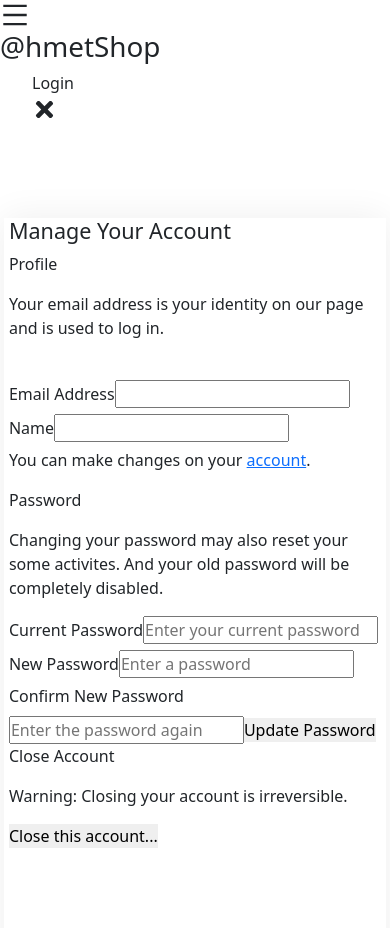
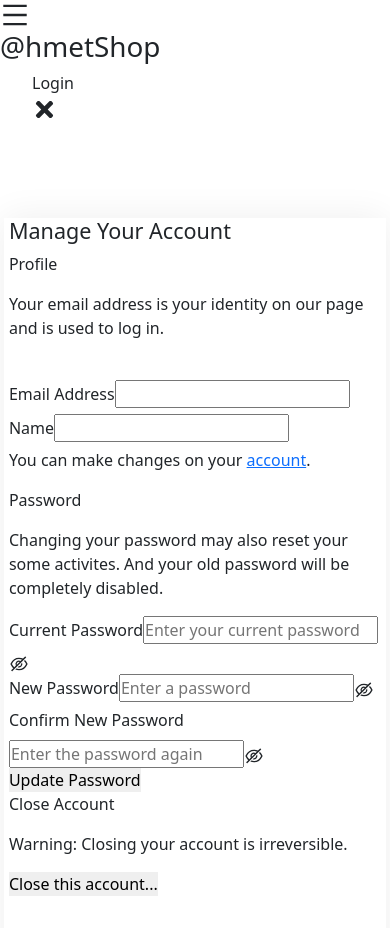
Before and after one commit to ruyisbaros/mern-e-commerce-Nov, a React (Create React App) app in the folder client/: page /profile/1 in a window 390 px wide. Shown: the top 928 px of the page. Built offline with nearby package versions, Linux system fonts and the light colour scheme.

Commit message:
change password

```diff
--- a/client/src/components/AdminHeader.jsx
+++ b/client/src/components/AdminHeader.jsx
@@ -107,7 +107,11 @@ const AdminHeader = () => {
               </Link>
             </li>
             <li className="profile_avatar">
-              <Link to={`/profile/${currentUser._id}`} className="link_class">
+              <Link
+                onClick={() => setMenu(false)}
+                to={`/profile/${currentUser._id}`}
+                className="link_class"
+              >
                 <img src={currentUser?.avatar?.url} alt="" />
               </Link>
             </li>
--- a/client/src/components/Header.jsx
+++ b/client/src/components/Header.jsx
@@ -96,7 +96,11 @@ const HeaderClient = () => {
               </Link>
             </li>
             <li className="profile_avatar">
-              <Link to={`/profile/${currentUser._id}`} className="link_class">
+              <Link
+                onClick={() => setMenu(false)}
+                to={`/profile/${currentUser._id}`}
+                className="link_class"
+              >
                 <img src={currentUser?.avatar?.url} alt="" />
               </Link>
             </li>
--- a/client/src/pages/ProfileDetail.jsx
+++ b/client/src/pages/ProfileDetail.jsx
@@ -3,11 +3,59 @@ import { useDispatch, useSelector } from "react-redux";
 import axios from "axios";
 import { toast } from "react-toastify";
 import { Link } from "react-router-dom";
+import { loadingFinish, loadingStart } from "../redux/loadSlicer";
+import { useState } from "react";
+import { AiOutlineEye, AiOutlineEyeInvisible } from "react-icons/ai";
 
 const ProfileDetail = () => {
   const dispatch = useDispatch();
   const { token, currentUser } = useSelector((store) => store.currentUser);
   console.log(currentUser);
+  const [currentPassType, setCurrentPassType] = useState(false);
+  const [newpassType, setNewPassType] = useState(false);
+  const [confPassType, setConfPassType] = useState(false);
+  const [pwdCredentials, setPwdCredentials] = useState({
+    current_password: "",
+    new_password: "",
+    conf_password: "",
+  });
+  const { current_password, new_password, conf_password } = pwdCredentials;
+
+  const handleInput = (e) => {
+    const { name, value } = e.target;
+    setPwdCredentials({ ...pwdCredentials, [name]: value });
+  };
+
+  const updatePassword = async (e) => {
+    e.preventDefault();
+    if (new_password === conf_password) {
+      try {
+        dispatch(loadingStart());
+        const { data } = await axios.patch(
+          `/api/v1/auth/update_pwd/${currentUser._id}`,
+          { current_password, new_password },
+          {
+            headers: {
+              Authorization: token,
+            },
+          }
+        );
+        dispatch(loadingFinish());
+        toast.success(data.message);
+        setPwdCredentials({
+          ...pwdCredentials,
+          current_password: "",
+          new_password: "",
+          conf_password: "",
+        });
+      } catch (error) {
+        dispatch(loadingFinish());
+        toast.error(error.response.data.message);
+      }
+    } else {
+      toast.error("Passwords do not match!");
+    }
+  };
 
   return (
     <div className="profile_detail_box">
@@ -44,15 +92,24 @@ const ProfileDetail = () => {
           </p>
         </div>
         <div className="profile_detail_password-right">
-          <form>
+          <form onSubmit={updatePassword}>
             <div className="current_p">
-              <label htmlFor="password">Current Password</label>
+              <label htmlFor="current_password">Current Password</label>
               <input
-                name="password"
-                id="password"
-                type="password"
+                name="current_password"
+                id="current_password"
+                type={currentPassType ? "text" : "password"}
                 placeholder="Enter your current password"
+                value={current_password}
+                onChange={handleInput}
               />
+              <small onClick={() => setCurrentPassType(!currentPassType)}>
+                {currentPassType ? (
+                  <AiOutlineEye size={20} />
+                ) : (
+                  <AiOutlineEyeInvisible size={20} />
+                )}
+              </small>
             </div>
 
             <div className="updadet_p">
@@ -62,17 +119,36 @@ const ProfileDetail = () => {
               <input
                 name="new_password"
                 id="new_password"
-                type="password"
+                type={newpassType ? "text" : "password"}
                 placeholder="Enter a password"
               />
-
+              <small
+                className="small_new"
+                onClick={() => setNewPassType(!newpassType)}
+              >
+                {newpassType ? (
+                  <AiOutlineEye size={20} />
+                ) : (
+                  <AiOutlineEyeInvisible size={20} />
+                )}
+              </small>
               <label htmlFor="conf_password">Confirm New Password</label>
               <input
                 name="conf_password"
                 id="conf_password"
-                type="password"
+                type={confPassType ? "text" : "password"}
                 placeholder="Enter the password again"
               />
+              <small
+                className="small_conf"
+                onClick={() => setConfPassType(!confPassType)}
+              >
+                {confPassType ? (
+                  <AiOutlineEye size={20} />
+                ) : (
+                  <AiOutlineEyeInvisible size={20} />
+                )}
+              </small>
               <button type="submit" className="update_password">
                 Update Password
               </button>
--- a/client/src/styles/profile_detail.css
+++ b/client/src/styles/profile_detail.css
@@ -71,7 +71,30 @@
 .current_p {
   padding-bottom: 3rem;
   border-bottom: 1px solid #eee;
+  /* background: #ccc; */
+  position: relative;
 }
+.current_p > small {
+  position: absolute;
+  right: 10px;
+  top: 2.5rem;
+  cursor: pointer;
+}
+.updadet_p {
+  /* background: #eee; */
+  position: relative;
+}
+.updadet_p .small_new,
+.updadet_p .small_conf {
+  cursor: pointer;
+  position: absolute;
+  right: 10px;
+  top: 3.5rem;
+}
+.updadet_p .small_conf {
+  top: 9rem;
+}
+
 .current_p input,
 .updadet_p input {
   display: block;
@@ -95,3 +118,27 @@
   padding: 3px 10px;
   border-radius: 3px;
 }
+
+@media (max-width: 1280px) {
+  .profile_detail_general-right,
+  .profile_detail_password-right,
+  .profile_detail_dltaccount-right {
+    flex: 1.6;
+    padding-left: 3rem;
+  }
+  .profile_detail_general-right form,
+  .profile_detail_password-right form {
+    width: 70%;
+  }
+}
+
+@media (max-width: 800px) {
+}
+
+@media (max-width: 500px) {
+  .profile_detail_general,
+  .profile_detail_password,
+  .profile_detail_dltaccount {
+    flex-direction: column;
+  }
+}
```
Also changed, not shown: 2 other files (tests, documents, lock files or other folders).
